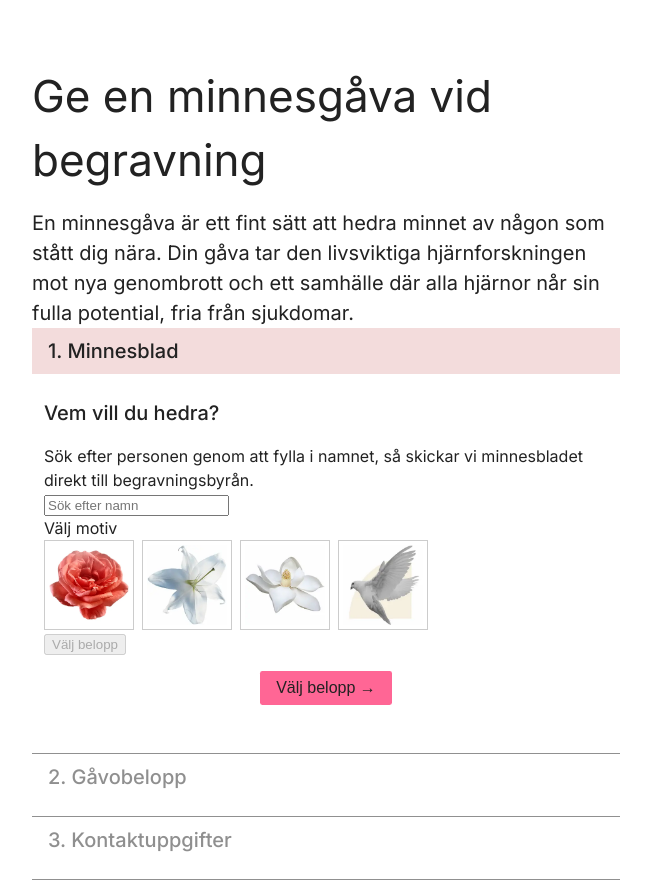
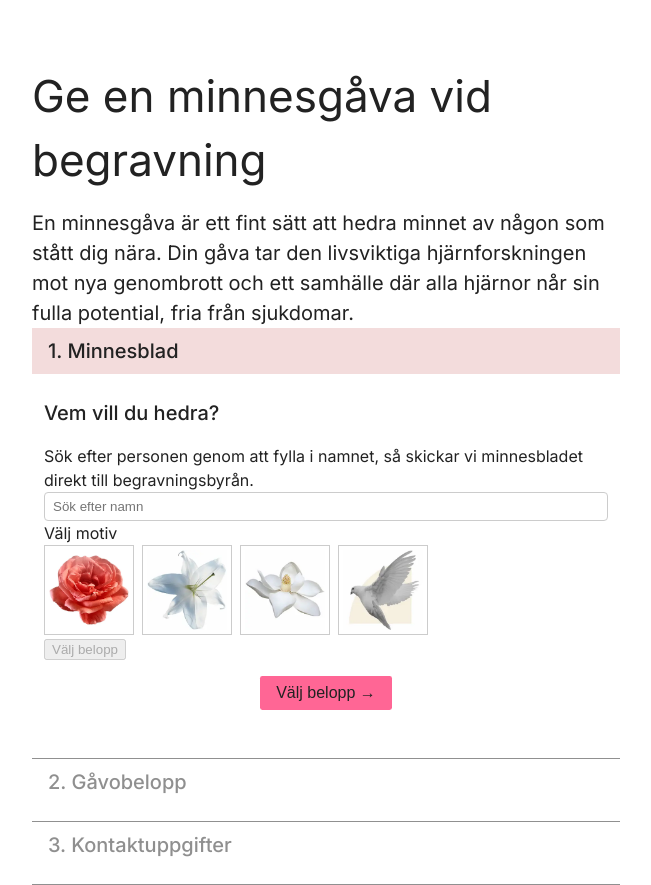
Before and after one commit to AnnaMargaretaEmelie/minnesgava, a Next.js app: page /accordion-demo in a window 1280 px wide. Shown: the whole page, without its empty margins (314-965 px from the left). Built offline with nearby package versions, Linux system fonts and the light colour scheme.

Commit message:
refactor: split RecipientSearch into tsx, types and scss

```diff
--- /dev/null
+++ b/src/app/components/steps/memorial-page-step/RecipientSearch/RecipientSearch.module.scss
@@ -0,0 +1,31 @@
+/* Uppdatera med tokens mm */
+
+.wrapper {
+  display: grid;
+  gap: 8px;
+}
+
+.input {
+  padding: 6px 8px;
+  border-radius: 4px;
+  border: 1px solid #ccc;
+}
+
+.list {
+  list-style: none;
+  padding: 0;
+  margin: 0;
+  border-radius: 4px;
+  border: 1px solid #ccc;
+  max-height: 220px;
+  overflow-y: auto;
+}
+
+.listItem {
+  padding: 6px 8px;
+  cursor: pointer;
+}
+
+.listItem:hover {
+  background-color: #f3f3f3;
+}
--- a/src/app/components/steps/memorial-page-step/Step1RecipientSearch.tsx
+++ b/src/app/components/steps/memorial-page-step/RecipientSearch/RecipientSearch.tsx
@@ -1,12 +1,6 @@
 //input + dropdown
-import type { Recipient } from "@/data/recipients.mock";
-
-type RecipientSearchProps = {
-  searchTerm: string;
-  onSearchChange: (value: string) => void;
-  results: Recipient[];
-  onSelectRecipient: (recipient: Recipient) => void;
-};
+import type { RecipientSearchProps } from "./RecipientSearch.types";
+import styles from "./RecipientSearch.module.scss";
 
 export default function RecipientSearch({
   searchTerm,
@@ -15,23 +9,22 @@ export default function RecipientSearch({
   onSelectRecipient,
 }: RecipientSearchProps) {
   return (
-    <div>
-      {/*input*/}
+    <div className={styles.wrapper}>
       <input
+        className={styles.input}
         type="text"
         value={searchTerm}
         onChange={(event) => onSearchChange(event.target.value)}
         placeholder="Sök efter namn"
       />
 
-      {/* Dropdown / resultatlista */}
       {results.length > 0 && (
-        <ul>
+        <ul className={styles.list}>
           {results.map((recipient) => (
             <li
               key={recipient.id}
+              className={styles.listItem}
               onClick={() => onSelectRecipient(recipient)}
-              style={{ cursor: "pointer" }}
             >
               {recipient.firstName} {recipient.lastName} - {recipient.city}
             </li>
--- a/src/app/components/steps/memorial-page-step/RecipientSection/RecipientSection.tsx
+++ b/src/app/components/steps/memorial-page-step/RecipientSection/RecipientSection.tsx
@@ -1,8 +1,9 @@
 "use client";
 
 import type { RecipientSectionProps } from "./RecipientSection.types";
-import RecipientSearch from "../Step1RecipientSearch";
+import RecipientSearch from "../RecipientSearch/RecipientSearch";
 import Step1RecipientInfo from "../Step1RecipientInfo";
+
 export function RecipientSection({
   searchTerm,
   onSearchChange,
```
Also changed, not shown: src/app/components/steps/memorial-page-step/RecipientSearch/RecipientSearch.types.ts (added, +8 -0 lines).
